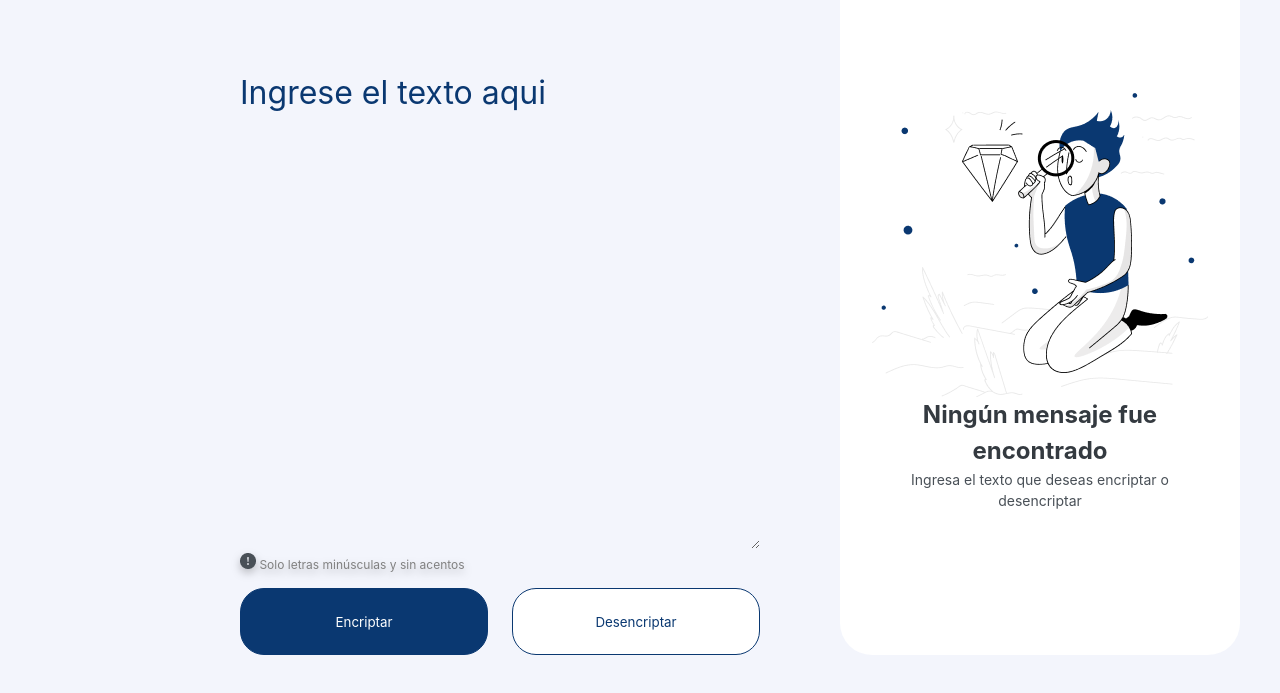
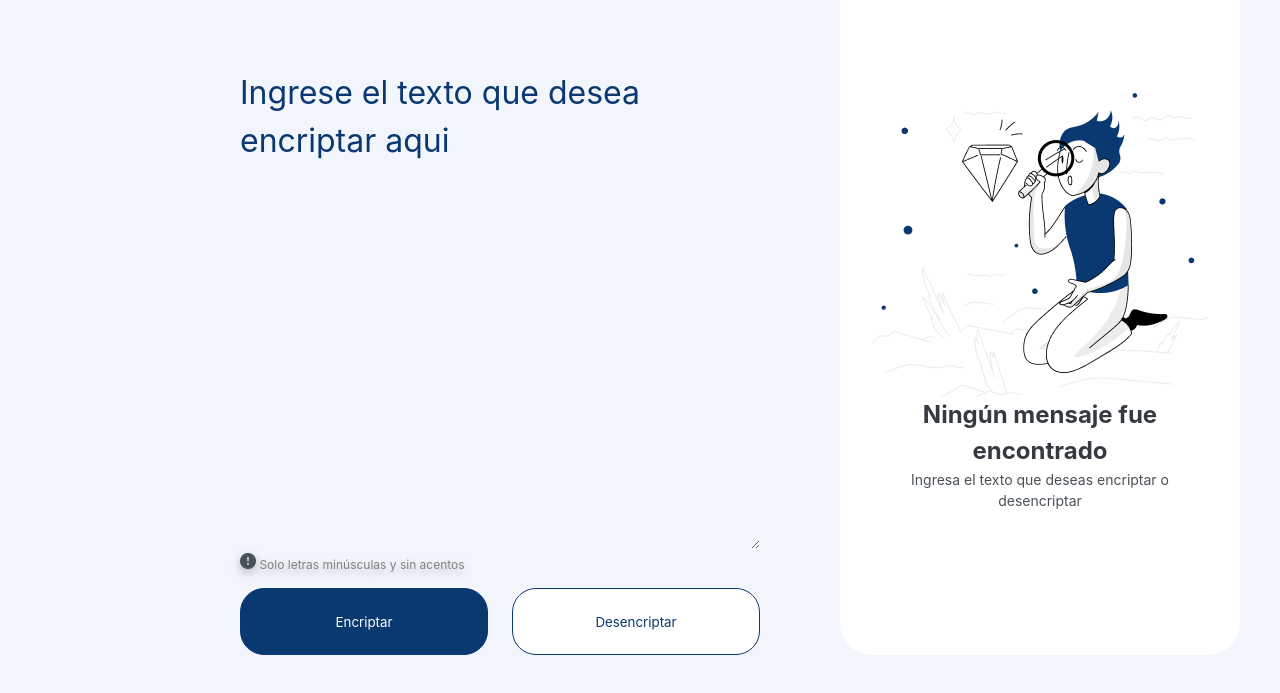
Before and after one commit to lizz023/challenge, a plain HTML site: page index.html in a window 1280 px wide. Shown: the part 91-784 px from the top of the page. Drawn offline with Linux system fonts and the light colour scheme.

Commit message:
corrijo texto placeholder

```diff
--- a/index.html
+++ b/index.html
@@ -17,7 +17,7 @@
         <main>
             <section class="space-1">
 
-                    <textarea class="text" id="text" cols="30" rows="10" placeholder="Ingrese el texto aqui"></textarea>
+                    <textarea class="text" id="text" cols="30" rows="10" placeholder="Ingrese el texto que desea encriptar aqui"></textarea>
                     <div>
                         <h6 class="advertencia"><img src="img/Group.png" alt="">
                             Solo letras minúsculas y sin acentos</h6>
```
Also changed, not shown: 1 other file.
